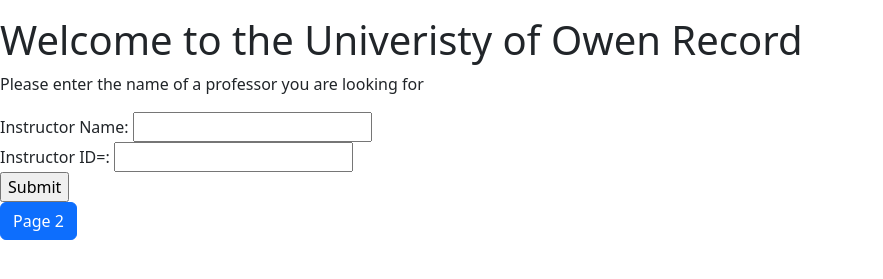
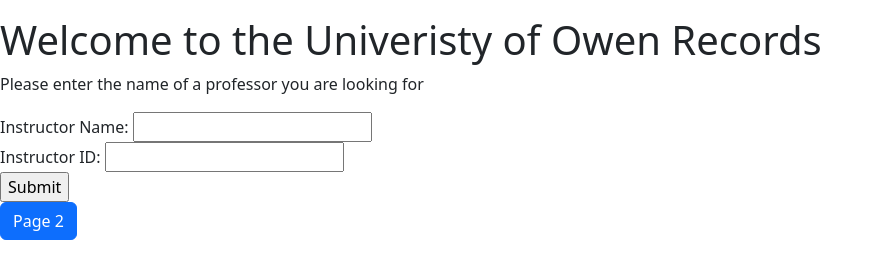
Before and after one commit to oaowen/hw3ecomm, a PHP site: page / in a window 1280 px wide. Shown: the part 65-344 px from the top of the page, without its empty margins (0-883 px from the left). Run offline with PHP 8.4, Linux system fonts and the light colour scheme; data that the repository does not hold is empty.

Commit message:
Update index.php

```diff
--- a/index.php
+++ b/index.php
@@ -48,11 +48,11 @@ $conn->close();
 ?>
   </tbody>
     </table>
-    <h1>Welcome to the Univeristy of Owen Record</h1>
+    <h1>Welcome to the Univeristy of Owen Records</h1>
     <p>Please enter the name of a professor you are looking for<p>
     <form action="handlepost.php" method="get">
 Instructor Name: <input type="text" name="Instructor_name"><br>
-Instructor ID=: <input type="text" name="Instructor_id"><br>
+Instructor ID: <input type="text" name="Instructor_id"><br>
 <input type="submit">
 </form>
 
```
